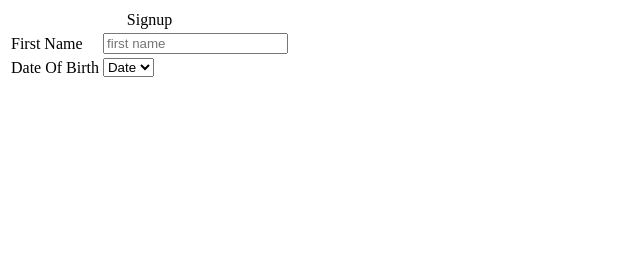
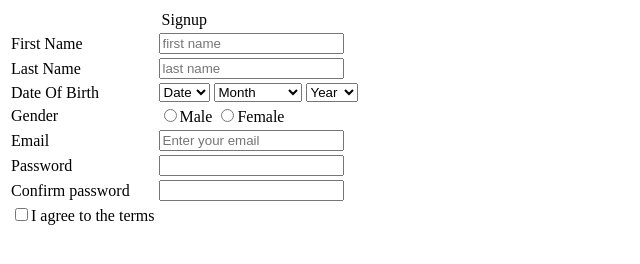
Before and after one commit to impmherath/signup-page, a plain HTML site: page index.html in a window 1280 px wide. Shown: the whole page, without its empty margins (0-640 px from the left). Drawn offline with Linux system fonts and the light colour scheme.

Commit message:
Update index.html

```diff
--- a/index.html
+++ b/index.html
@@ -17,8 +17,14 @@
                 <td><input type="text" name="fname" placeholder="first name"> </td>
             </tr>
             <tr>
+                <td><label for="lname">Last Name</label></td>
+                <td><input type="text" name="lname" placeholder="last name"> </td>
+            </tr>
+            <tr>
                 <td><label for="dob">Date Of Birth</label></td>
-                <td><select name="date" id="date">
+                <td>
+                    <select name="date" id="date">
+
                     <option value="0">Date</option>
                     <option value="1">1</option>
                     <option value="2">2</option>
@@ -51,12 +57,69 @@
                     <option value="29">29</option>
                     <option value="30">30</option>
                     <option value="31">31</option>
+               </select>
 
-                </select>
+               <select name="month" id="month">
+                <option value="0">Month</option>
+                <option value="1">January</option>
+                <option value="2">February</option>
+                <option value="3">March</option>
+                <option value="4">April</option>
+                <option value="5">May</option>
+                <option value="6">June</option>
+                <option value="7">July</option>
+                <option value="8">August</option>
+                <option value="9">September</option>
+                <option value="10">October</option>
+                <option value="11">November</option>
+                <option value="12">December</option>
+               </select>
+
+               <select name="year" id="year">
+                <option value="0">Year</option>
+                <option value="1">2000</option>
+                <option value="1">2001</option>
+                <option value="1">2002</option>
+                <option value="1">2003</option>
+                <option value="1">2004</option>
+                <option value="1">2005</option>
+                <option value="1">2006</option>
+                <option value="1">2007</option>
+                <option value="1">2008</option>
+                <option value="1">2009</option>
+                <option value="1">2010</option>
+                <option value="1">2011</option>
+                <option value="1">2012</option>
+                <option value="1">2013</option>
+                <option value="1">2014</option>
+               </select>
             </td>
             </tr>
 
+            <tr>
+                <td><label for="gender">Gender</label> </td>
+                <td><input type="radio" name="gender">Male
+                    <input type="radio" name="gender">Female
+                 </td>
 
+            </tr>
+
+            <tr>
+                <td><label for="email">Email </label></td>
+                <td><input type="text"name="email" placeholder="Enter your email" ></td>
+
+            </tr>
+
+            <tr>
+                <td><label for="password">Password</label> </td>
+                <td><input type="password" name="password"> </td>
+            </tr>
+            <tr>
+                <td><label for="confirm password">Confirm password</label> </td>
+                <td><input type="password" name="password"> </td>
+            </tr>
+
+            <td><input type="checkbox">I agree to the terms </td>
         </table>
     </form>
 </body>
```
